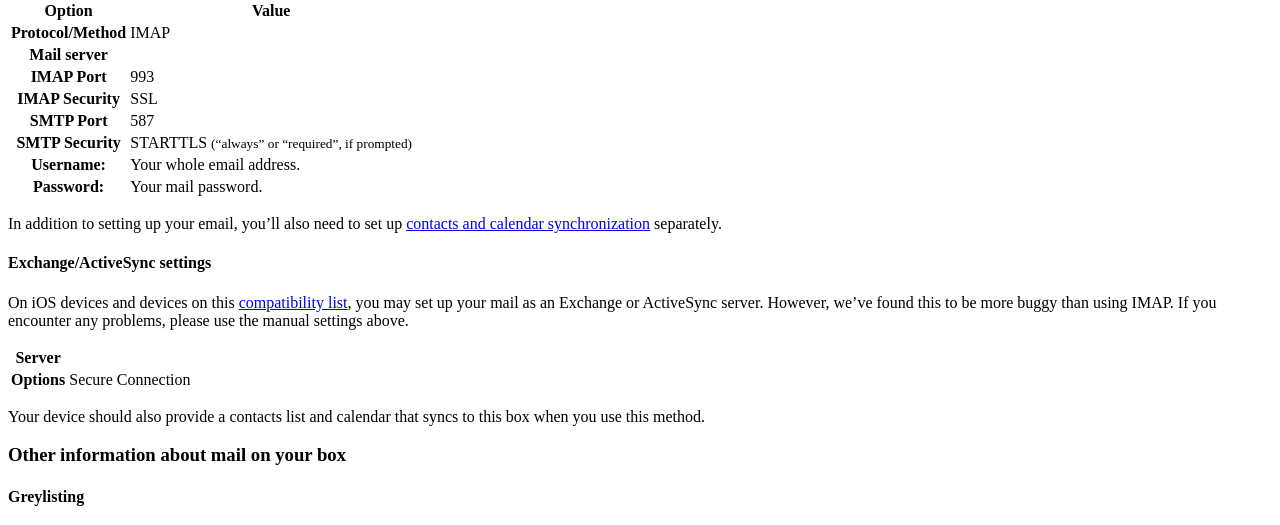
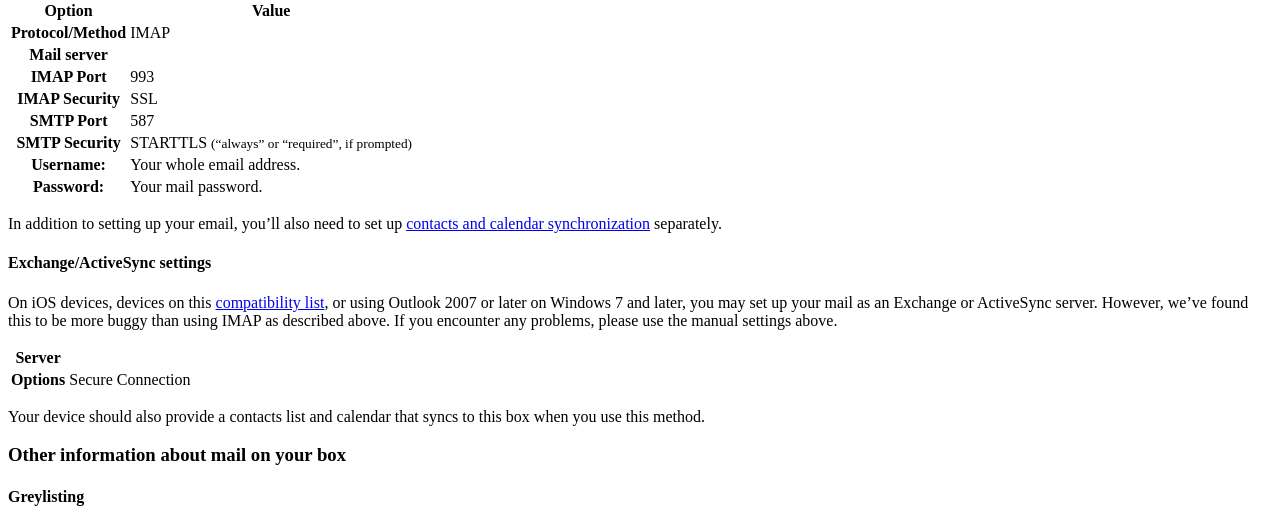
Before and after one commit to mail-in-a-box/mailinabox, a Flask app: template management/templates/mail-guide.html in a window 1280 px wide. Shown: the part 413-938 px from the top of the page. Run offline with Flask 2, Linux system fonts and the light colour scheme; the template is opened without the code that fills it, so the values that code supplies are empty; parts of the project's set-up code (start-up, migrations or seed data) failed here and were passed over.

Commit message:
Outlook 2007 or later on Windows 7 and later
fixes #308

```diff
--- a/management/templates/mail-guide.html
+++ b/management/templates/mail-guide.html
@@ -40,7 +40,7 @@
 
 				<h4>Exchange/ActiveSync settings</h4>
 
-					<p>On iOS devices and devices on this <a href="http://z-push.org/compatibility/">compatibility list</a>, you may set up your mail as an Exchange or ActiveSync server. However, we&rsquo;ve found this to be more buggy than using IMAP. If you encounter any problems, please use the manual settings above.</p>
+					<p>On iOS devices, devices on this <a href="http://z-push.org/compatibility/">compatibility list</a>, or using Outlook 2007 or later on Windows 7 and later, you may set up your mail as an Exchange or ActiveSync server. However, we&rsquo;ve found this to be more buggy than using IMAP as described above. If you encounter any problems, please use the manual settings above.</p>
 
 					<table class="table">
 					<tr><th>Server</th> <td>{{hostname}}</td></tr>
```
Also changed, not shown: CHANGELOG.md.
